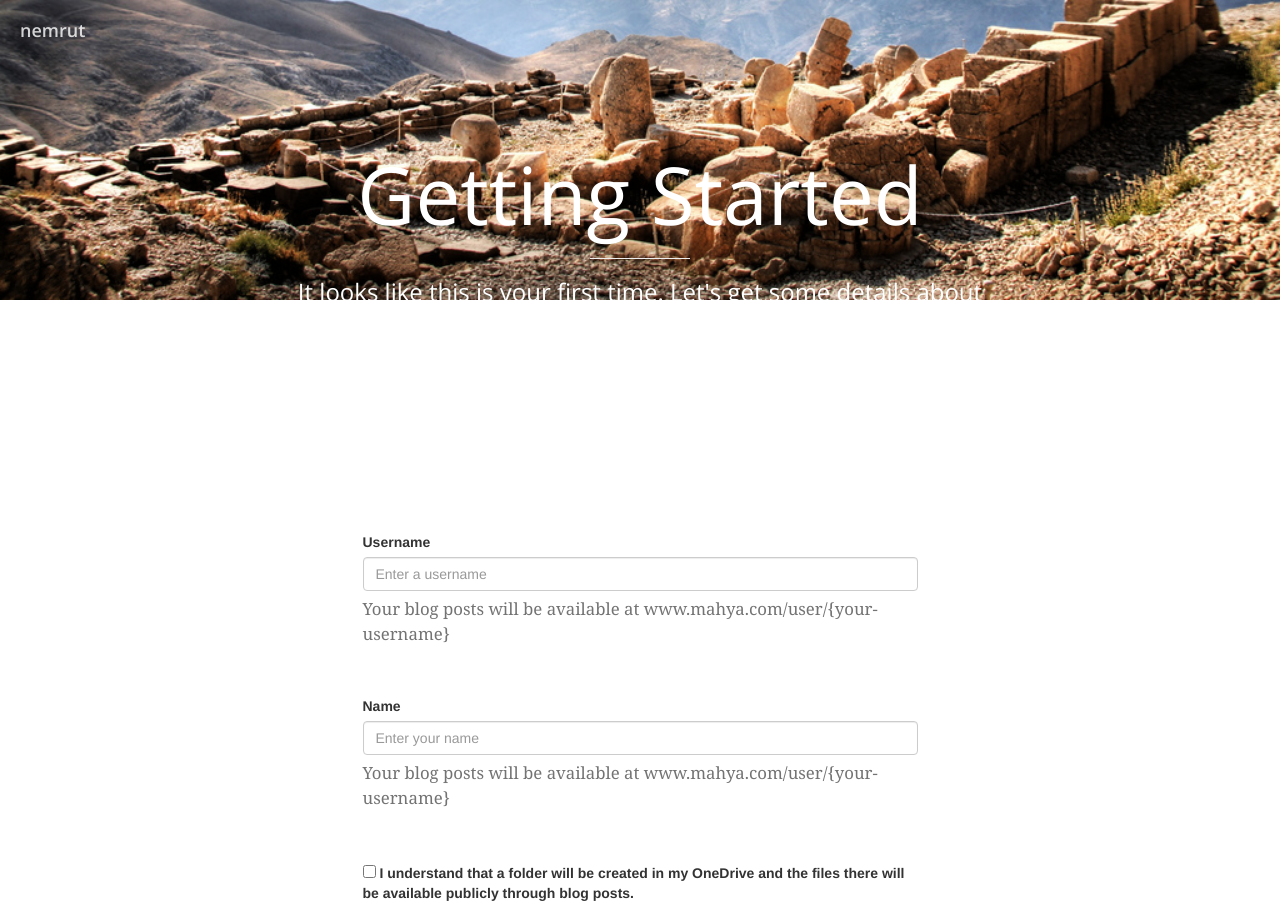
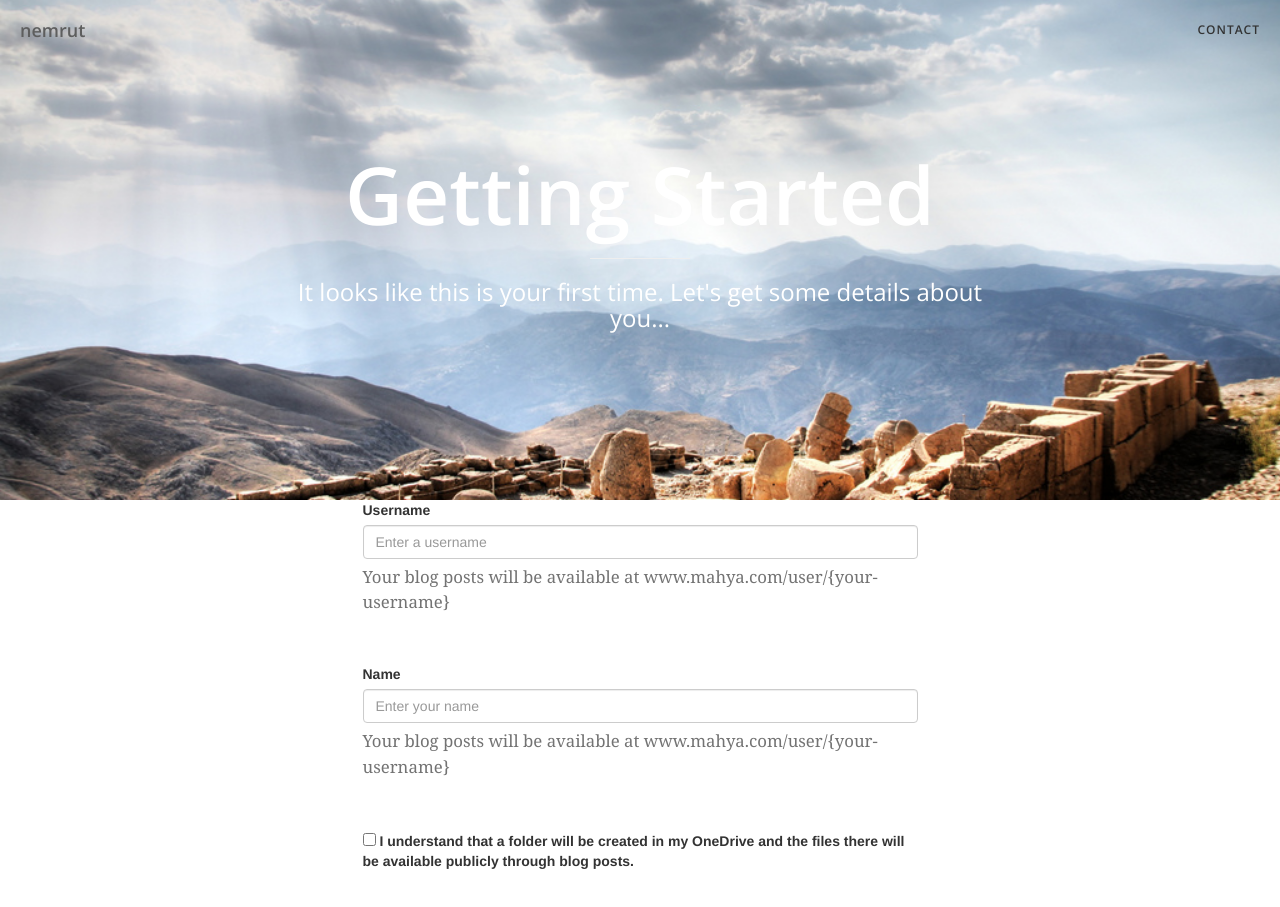
Before and after one commit to mertemin/nemrut, a Flask app: page /get-started in a window 1280 px wide. Shown: the top 907 px of the page. Run offline with Flask 2, Linux system fonts and the light colour scheme; some libraries are stand-ins or nearby versions.

Commit message:
Style fixes

```diff
--- a/app.py
+++ b/app.py
@@ -88,7 +88,7 @@
 		user = users[0]
 		for file in user['files']:
 			if file['name'] == title:
-				return render_template("post.html", content = Markup(markdown.markdown(file['content'])), title = file['name'], time = file['updated_time'], username = user['username'], name = user['name'])
+				return render_template("post.html", content = Markup(markdown.markdown(file['content'])), title = file['name'], time = file['updated_time'], username = user['username'], subtitle = user['name'])
 
 	return error_page(404, "Content cannot be found")
 
@@ -149,10 +149,9 @@
 
 	for file in response["data"]:
 		#print json.dumps(file, indent = 4)
-		if file["type"] == "file" and "name" in file and (file["name"].endswith(".txt") or file["name"].endswith(".md")):
-			file_extension_length = -4 if file["name"].endswith(".txt") else 0
-			file_extension_length = -3 if file["name"].endswith(".md") else 0
-			files.append({'name': file["name"][:file_extension_length], \
+		if file["type"] == "file" and "name" in file:
+			file_name, file_extension = os.path.splitext(file["name"])
+			files.append({'name': file_name, \
 				'link': file["upload_location"], \
 				'updated_time': file["updated_time"], #datetime.strftime("%Y-%d-T%H:%M", file["updated_time"]), \ #2015-01-15T20:10:00+0000
 				'content': read_file(file['upload_location'], access_token) })
--- a/static/css/main.css
+++ b/static/css/main.css
@@ -97,9 +97,16 @@
   width: 100%;
   z-index: 3;
   font-family: 'Open Sans', 'Helvetica Neue', Helvetica, Arial, sans-serif;
+  background: transparent;
+  border-bottom: 1px solid transparent;
 }
 .navbar-custom .navbar-brand {
   font-weight: 800;
+  color: white;
+  padding: 20px;
+}
+.navbar-custom .navbar-brand:focus {
+  color: rgba(255, 255, 255, 0.8);
 }
 .navbar-custom .navbar-right a {
   color: #333 !important;
@@ -112,28 +119,12 @@
   font-size: 12px;
   font-weight: 800;
   letter-spacing: 1px;
+  color: #333;
+  padding: 20px;
 }
-@media only screen and (min-width: 768px) {
-  .navbar-custom {
-    background: transparent;
-    border-bottom: 1px solid transparent;
-  }
-  .navbar-custom .navbar-brand {
-    color: white;
-    padding: 20px;
-  }
-  .navbar-custom .navbar-brand:hover,
-  .navbar-custom .navbar-brand:focus {
-    color: rgba(255, 255, 255, 0.8);
-  }
-  .navbar-custom .nav li a {
-    color: white;
-    padding: 20px;
-  }
-  .navbar-custom .nav li a:hover,
-  .navbar-custom .nav li a:focus {
-    color: rgba(255, 255, 255, 0.8);
-  }
+.navbar-custom .nav li a:hover,
+.navbar-custom .nav li a:focus {
+  color: rgba(255, 255, 255, 0.8);
 }
 @media only screen and (min-width: 1170px) {
   .navbar-custom {
@@ -182,42 +173,26 @@
     transform: translate3d(0, 100%, 0);
   }
 }
-.intro-header {
-  background-color: #808080;
-  background: no-repeat center center;
-  background-attachment: scroll;
-  background-image: url('../img/bg.jpg');
-  -webkit-background-size: cover;
-  -moz-background-size: cover;
-  background-size: cover;
-  -o-background-size: cover;
-  background-position-y: -550px;
-  margin-bottom: 50px;
+#page.header {
+  height: 500px;
 }
-.intro-header .site-heading,
-.intro-header .post-heading,
-.intro-header .page-heading {
+.header .site-heading {
   padding: 100px 0 50px;
   color: white;
 }
 @media only screen and (min-width: 768px) {
-  .intro-header .site-heading,
-  .intro-header .post-heading,
-  .intro-header .page-heading {
+  .header .site-heading {
     padding: 150px 0;
   }
 }
-.intro-header .site-heading,
-.intro-header .page-heading {
+.header .site-heading {
   text-align: center;
 }
-.intro-header .site-heading h1,
-.intro-header .page-heading h1 {
+.header .site-heading h1 {
   margin-top: 0;
   font-size: 50px;
 }
-.intro-header .site-heading .subheading,
-.intro-header .page-heading .subheading {
+.header .site-heading .subheading {
   font-size: 24px;
   line-height: 1.1;
   display: block;
@@ -225,31 +200,20 @@
   font-weight: 300;
   margin: 10px 0 0;
 }
-.intro-header  a {
+.header  a {
   color: #fff;
   font-weight: 700;
 }
-.intro-header a:hover {
+.header a:hover {
   color: #ddd;
   text-decoration: none;
 }
-@media only screen and (max-width: 768px) {
-  .intro-header .site-heading,
-  .intro-header .site-heading a {
-    color: #333;
-  }
-
-  .intro-header .site-heading a:hover {
-    color: #111;
-  }
-}
 @media only screen and (min-width: 768px) {
-  .intro-header .site-heading h1,
-  .intro-header .page-heading h1 {
+  .header .site-heading h1 {
     font-size: 80px;
   }
 }
-.intro-header .post-heading h1 {
+.header .post-heading h1 {
   font-size: 35px;
 }
 .intro-header .post-heading .subheading,
--- a/templates/header.html
+++ b/templates/header.html
@@ -1,5 +1,5 @@
-<header class="intro-header">
-	<div class="container">
+<header id="page" class="header">
+    <div class="container">
 		<div class="row">
 			<div class="col-lg-8 col-lg-offset-2 col-md-10 col-md-offset-1">
 				<div class="site-heading">
--- a/templates/navbar.html
+++ b/templates/navbar.html
@@ -14,6 +14,7 @@
 		<!-- Collect the nav links, forms, and other content for toggling -->
 		<div class="collapse navbar-collapse" id="bs-example-navbar-collapse-1">
 			<ul class="nav navbar-nav navbar-right">
+				<li><a href="https://twitter.com/mertemin">Contact</a></li>
 				{% if user_id %}
 				<li><a href="/user/{{ subtitle }}" target="_blank">Public Link to Your Blog</a></li>
 				<li><a href="/logout">Logout</a></li>
```
Also changed, not shown: templates/post.html (+1 -14 lines).
